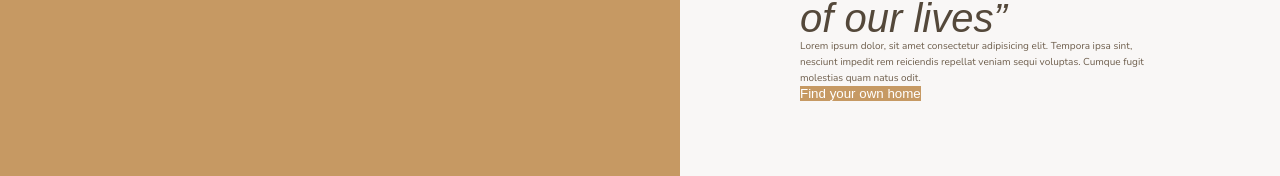
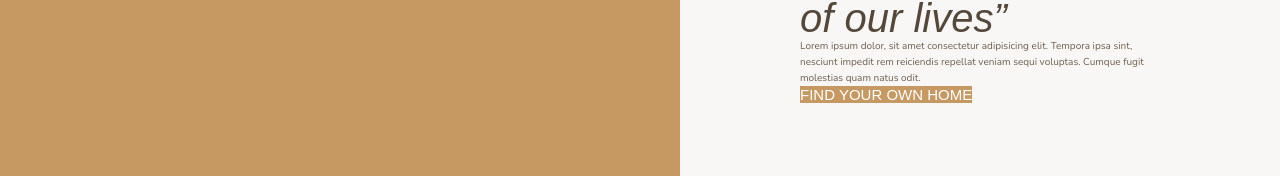
Before and after one commit to PatrickBoyn/nexter, a website: page index.html in a window 1280 px wide. Shown: the part 1652-1828 px from the top of the page. Drawn offline with nearby package versions, Linux system fonts and the light colour scheme.

Commit message:
Added font transformations.

```diff
--- a/css/main.css
+++ b/css/main.css
@@ -49,7 +49,10 @@
   background-color: #c69963;
   color: #fff;
   border: none;
-  border-radius: 0; }
+  border-radius: 0;
+  font-family: "Josefine Sans", sans-serif;
+  font-size: 1.5rem;
+  text-transform: uppercase; }
 
 .sidebar {
   background-color: #c69963;
--- a/sass/_typography.scss
+++ b/sass/_typography.scss
@@ -39,4 +39,7 @@
   color: #fff;
   border: none;
   border-radius: 0;
+  font-family: $font-display;
+  font-size: 1.5rem;
+  text-transform: uppercase;
 }
```
